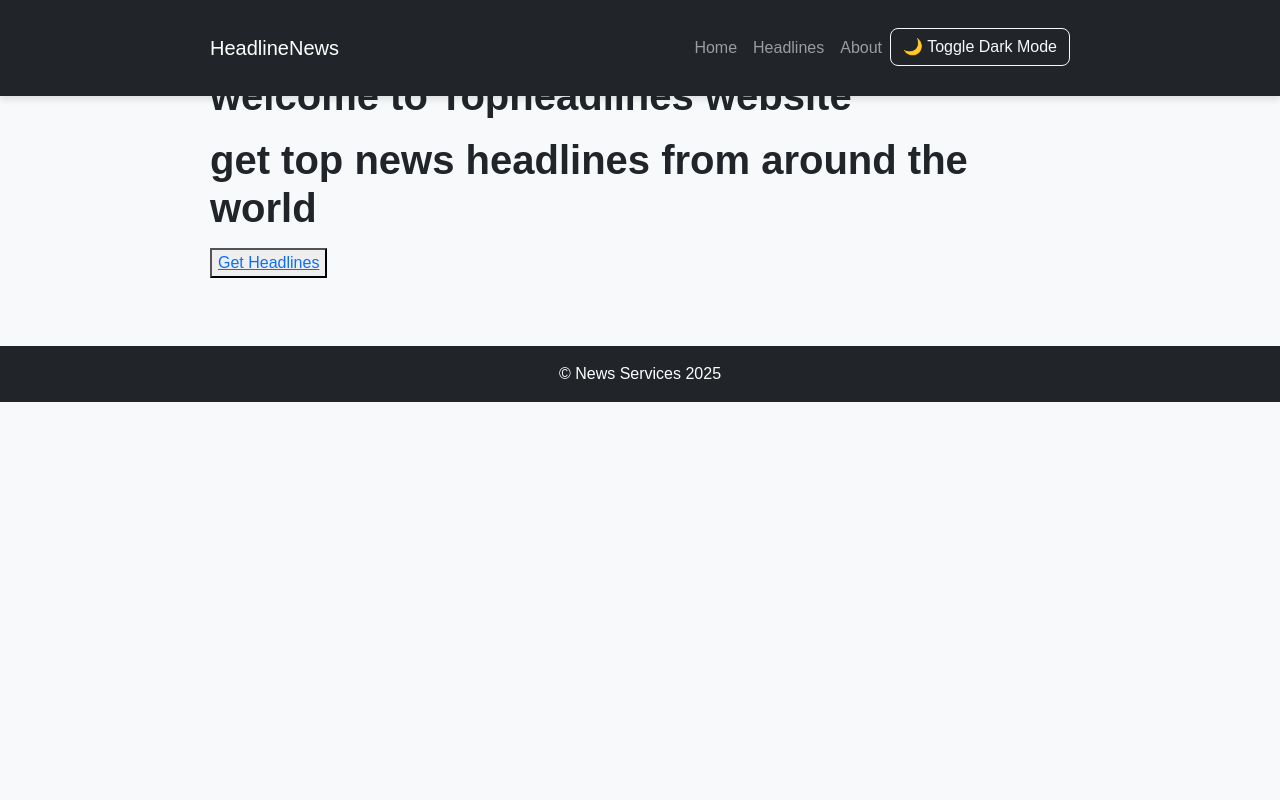
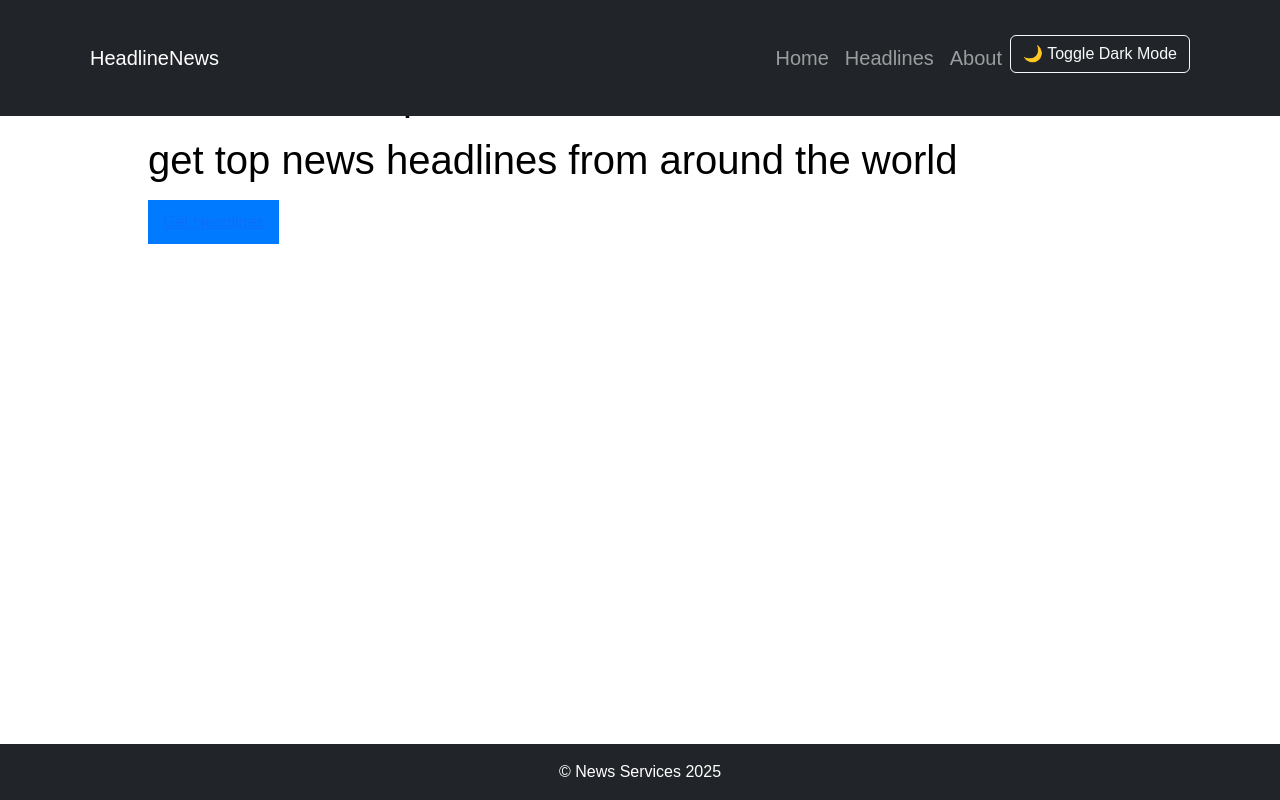
Before and after one commit to chimebukanian/news_aggregator_app, a Django app: page / in a window 1280 px wide. Run offline with Django 3.2, Linux system fonts and the light colour scheme.

Commit message:
Update style.css

```diff
--- a/news/static/news/css/style.css
+++ b/news/static/news/css/style.css
@@ -1,64 +1,74 @@
 /* General Styles */
-body {
-    font-family: 'Poppins', sans-serif;
-    transition: background 0.3s, color 0.3s;
+html, body {
+    height: 100%;
+    margin: 0;
+    display: flex;
+    flex-direction: column;
+    font-family: Arial, sans-serif;
 }
 
-.light-mode {
-    background-color: #f8f9fa;
-    color: #212529;
-}
-
-.dark-mode {
-    background-color: #121212;
-    color: #e0e0e0;
+.container {
+    flex: 1;
+    padding: 20px;
 }
 
 /* Navbar */
 .navbar {
-    box-shadow: 0px 4px 6px rgba(0, 0, 0, 0.1);
-}
-
-/* Main Content */
-.container {
-    max-width: 900px;
-    margin: auto;
-    padding: 20px;
-}
-
-/* Headings */
-h1, h2, h3 {
-    font-weight: 600;
-}
-
-/* News Items */
-.news-item {
-    background: #ffffff;
+    background-color: #111;
     padding: 15px;
-    border-radius: 10px;
-    box-shadow: 0px 2px 8px rgba(0, 0, 0, 0.1);
-    margin-bottom: 20px;
-}
-
-.dark-mode .news-item {
-    background: #1e1e1e;
-}
-
-/* Buttons */
-.btn {
-    border-radius: 8px;
-    transition: all 0.3s;
-}
-
-.btn:hover {
-    transform: scale(1.05);
+    color: white;
+    text-align: center;
+    font-size: 20px;
 }
 
 /* Footer */
 footer {
+    position: relative;
+    width: 100%;
+    bottom: 0;
+    background: #111;
+    color: white;
     text-align: center;
-    padding: 15px;
-    margin-top: 20px;
-    background: #343a40;
+    padding: 10px 0;
+}
+
+/* Buttons */
+button {
+    padding: 10px 15px;
+    border: none;
+    background-color: #007bff;
+    color: white;
+    cursor: pointer;
+}
+
+button:hover {
+    background-color: #0056b3;
+}
+
+/* Fix Text Visibility Issue */
+.container {
+    color: black; /* Ensures text is visible */
+}
+
+/* Responsive Design */
+@media (min-width: 768px) {
+    .container {
+        width: 80%;
+        margin: auto;
+    }
+
+    img {
+        width: 100%;
+        height: auto;
+    }
+}
+
+/* Dark Mode */
+.dark-mode {
+    background-color: #121212;
     color: white;
 }
+
+.dark-mode a {
+    color: lightblue;
+}
```
